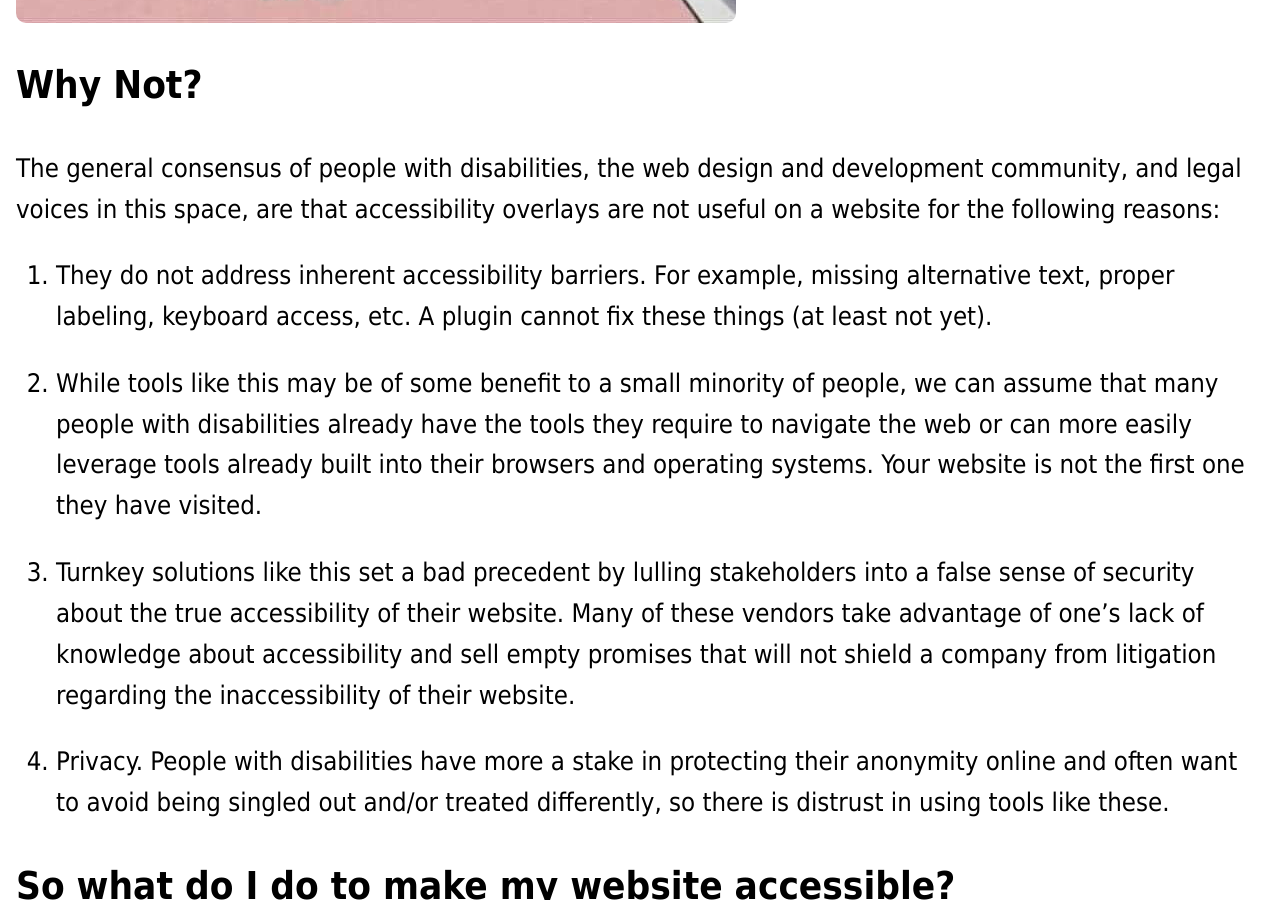
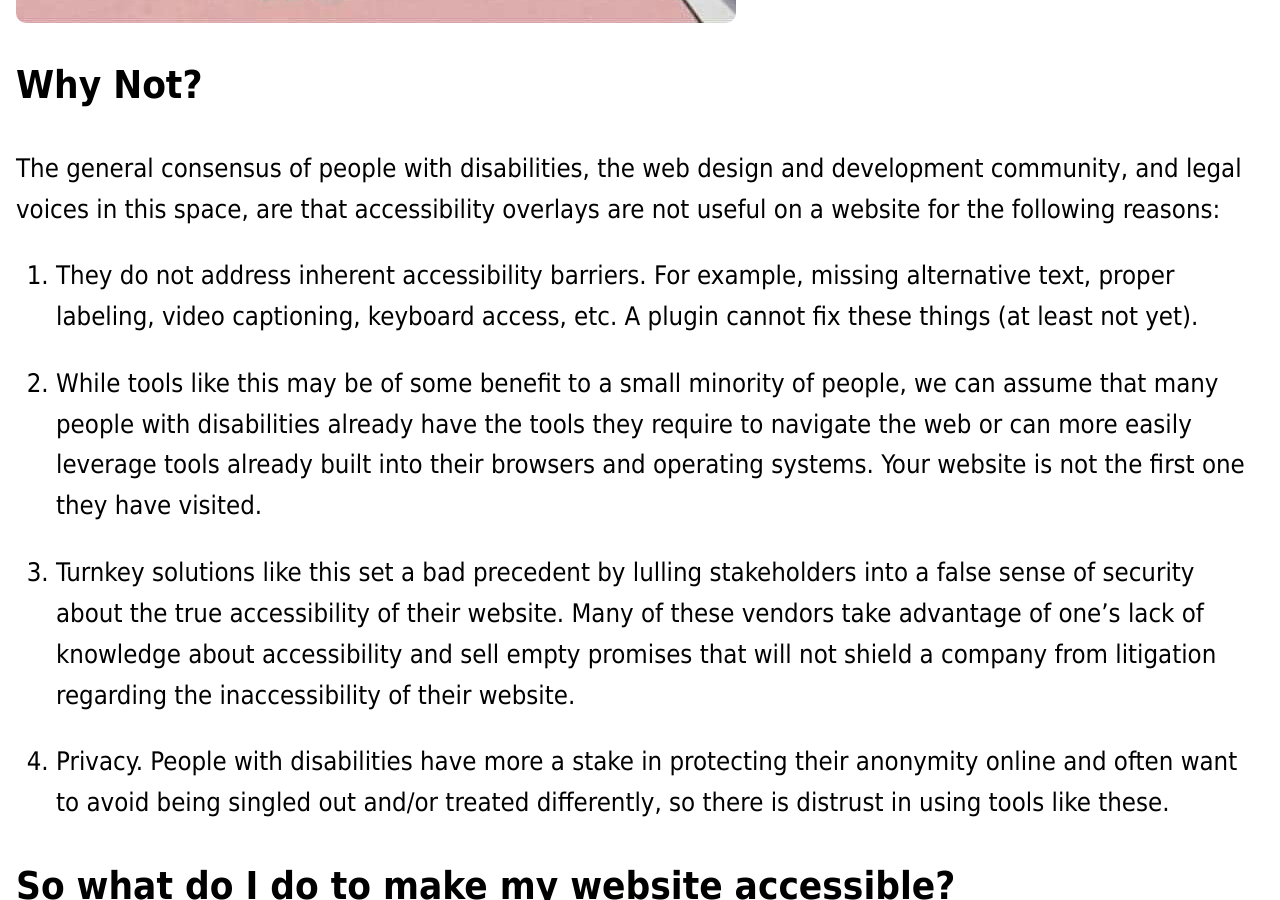
Before and after one commit to michaelspellacy/shouldiuseanaccessibilityoverlay-com, a Jekyll site: the page built from index.html, in a window 1280 px wide and 900 px high, scrolled down 646 px. Built offline with Jekyll 4.4.1, drawn with Linux system fonts in a browser that asks for light colours.

Commit message:
Added Video Captioning

```diff
--- a/index.html
+++ b/index.html
@@ -9,7 +9,7 @@ title: Home
 <p>The general consensus of people with disabilities, the web design and development community, and legal voices in this space, are that accessibility overlays are not useful on a website for the following reasons:</p>
 
 <ol>
-  <li>They do not address inherent accessibility barriers. For example, missing alternative text, proper labeling, keyboard access, etc. A plugin cannot fix these things (at least not yet).</li>
+  <li>They do not address inherent accessibility barriers. For example, missing alternative text, proper labeling, video captioning, keyboard access, etc. A plugin cannot fix these things (at least not yet).</li>
   <li>While tools like this may be of some benefit to a small minority of people, we can assume that many people with disabilities already have the tools they require to navigate the web or can more easily leverage tools already built into their browsers and operating systems. Your website is not the first one they have visited.</li>
   <li>Turnkey solutions like this set a bad precedent by lulling stakeholders into a false sense of security about the true accessibility of their website. Many of these vendors take advantage of one’s lack of knowledge about accessibility and sell empty promises that will not shield a company from litigation regarding the inaccessibility of their website.</li>
   <li>Privacy. People with disabilities have more a stake in protecting their anonymity online and often want to avoid being singled out and/or treated differently, so there is distrust in using tools like these.</li>
```
Also changed, not shown: README.md.
